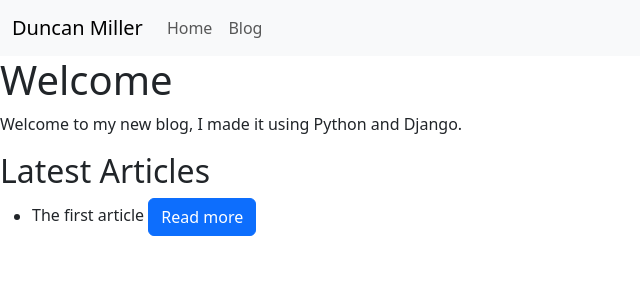
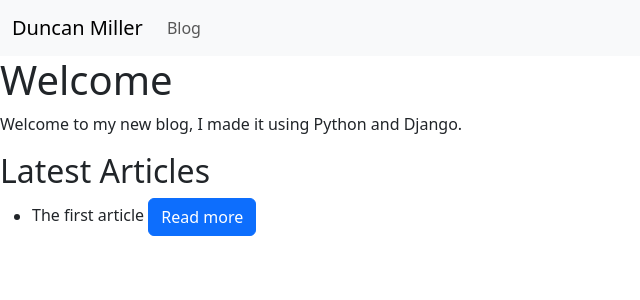
Before and after one commit to duncantmiller/django_blog, a Django app: page / in a window 1280 px wide. Shown: the top 300 px of the page, without its empty margins (0-640 px from the left). Run offline with Django 5.2, Linux system fonts and the light colour scheme; data comes from the database, SQL or seed files in the repository.

Commit message:
fix nav links

```diff
--- a/common/templates/shared/common_layout.html
+++ b/common/templates/shared/common_layout.html
@@ -11,17 +11,14 @@
 <body>
     <nav class="navbar navbar-expand-lg bg-body-tertiary">
         <div class="container-fluid">
-            <a class="navbar-brand" href="#">Duncan Miller</a>
+            <a class="navbar-brand" href="/">Duncan Miller</a>
             <button class="navbar-toggler" type="button" data-bs-toggle="collapse" data-bs-target="#navbarSupportedContent" aria-controls="navbarSupportedContent" aria-expanded="false" aria-label="Toggle navigation">
             <span class="navbar-toggler-icon"></span>
             </button>
             <div class="collapse navbar-collapse" id="navbarSupportedContent">
             <ul class="navbar-nav me-auto mb-2 mb-lg-0">
                 <li class="nav-item">
-                    <a class="nav-link" href="#">Home</a>
-                </li>
-                <li class="nav-item">
-                    <a class="nav-link" href="#">Blog</a>
+                    <a class="nav-link" href="/">Blog</a>
                 </li>
             </ul>
         </div>
```
